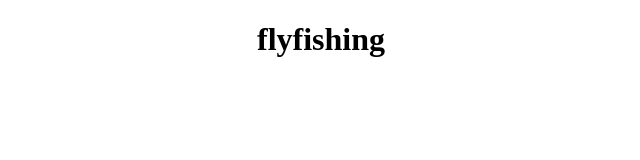
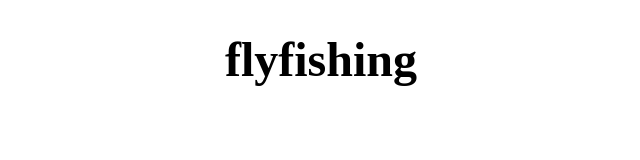
Before and after one commit to Siu771/flyfishV1, a plain HTML site: page index.html in a window 1280 px wide. Shown: the whole page, without its empty margins (319-959 px from the left). Drawn offline with Linux system fonts and the light colour scheme.

Commit message:
Update index.html

```diff
--- a/index.html
+++ b/index.html
@@ -4,6 +4,6 @@
       <title>FlyFishing</title>
     </head>
     <body>
-  <h1 style="font-size: 2rem; text-align: center;">flyfishing</h1>
+  <h1 style="font-size: 3rem; text-align: center;">flyfishing</h1>
     </body>
   </html>
```
